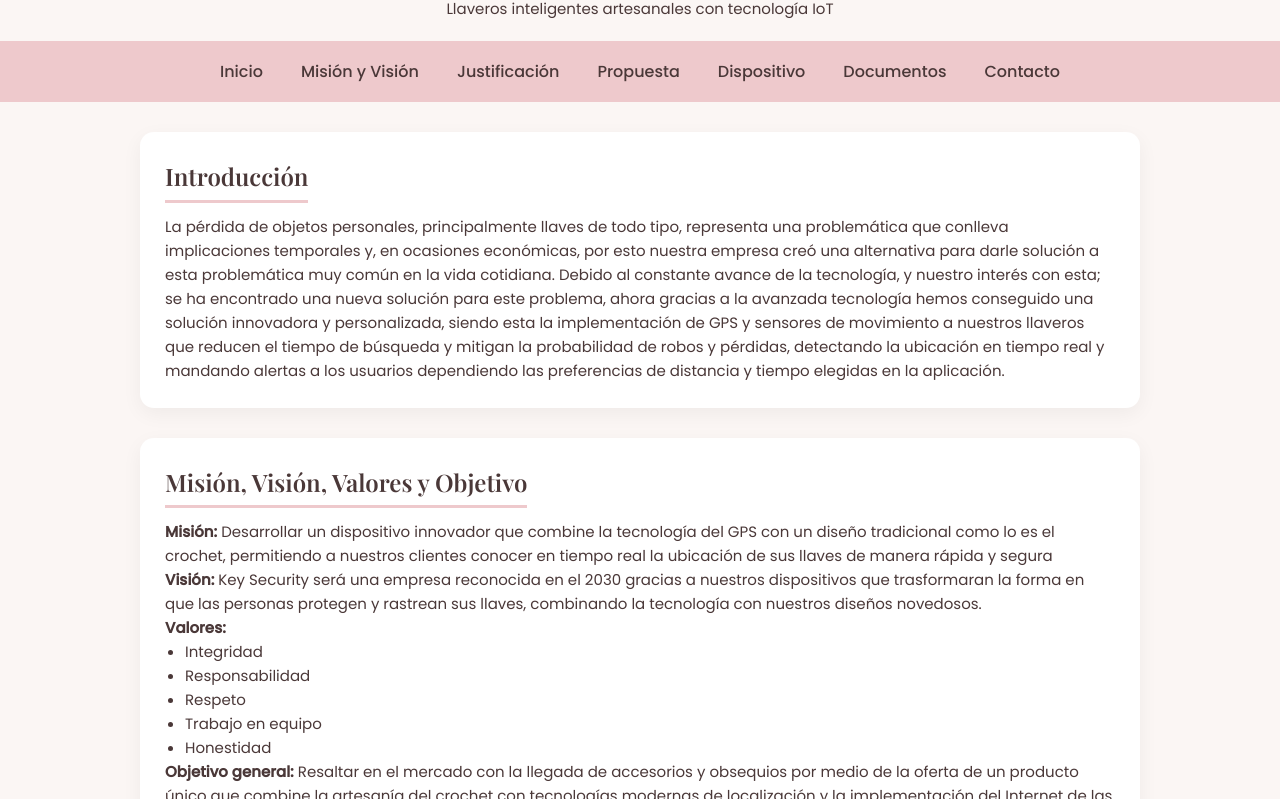
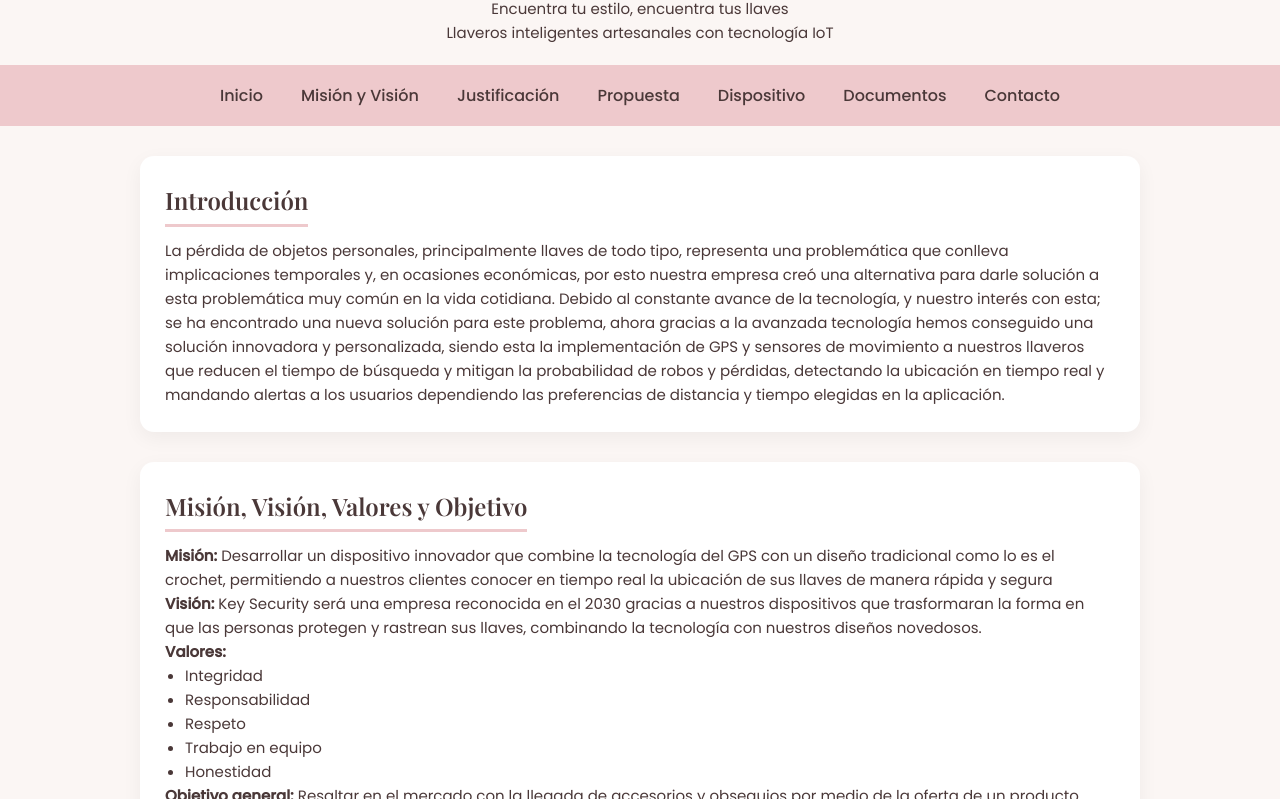
Before and after one commit to marianx09jm-dotcom/Keysecurity, a plain HTML site: page index.html in a window 1280 px wide. Shown: the part 244-1043 px from the top of the page. Drawn offline with nearby package versions, Linux system fonts and the light colour scheme.

Commit message:
index.html

```diff
--- a/index.html
+++ b/index.html
@@ -118,7 +118,9 @@
   <header>
     <img src="logo-key.png.jpg" alt="Logo Key Security">
     <h1>Key Security</h1>
+     <p>Encuentra tu estilo, encuentra tus llaves</p>
     <p>Llaveros inteligentes artesanales con tecnología IoT</p>
+
   </header>
 
   <nav>
```
